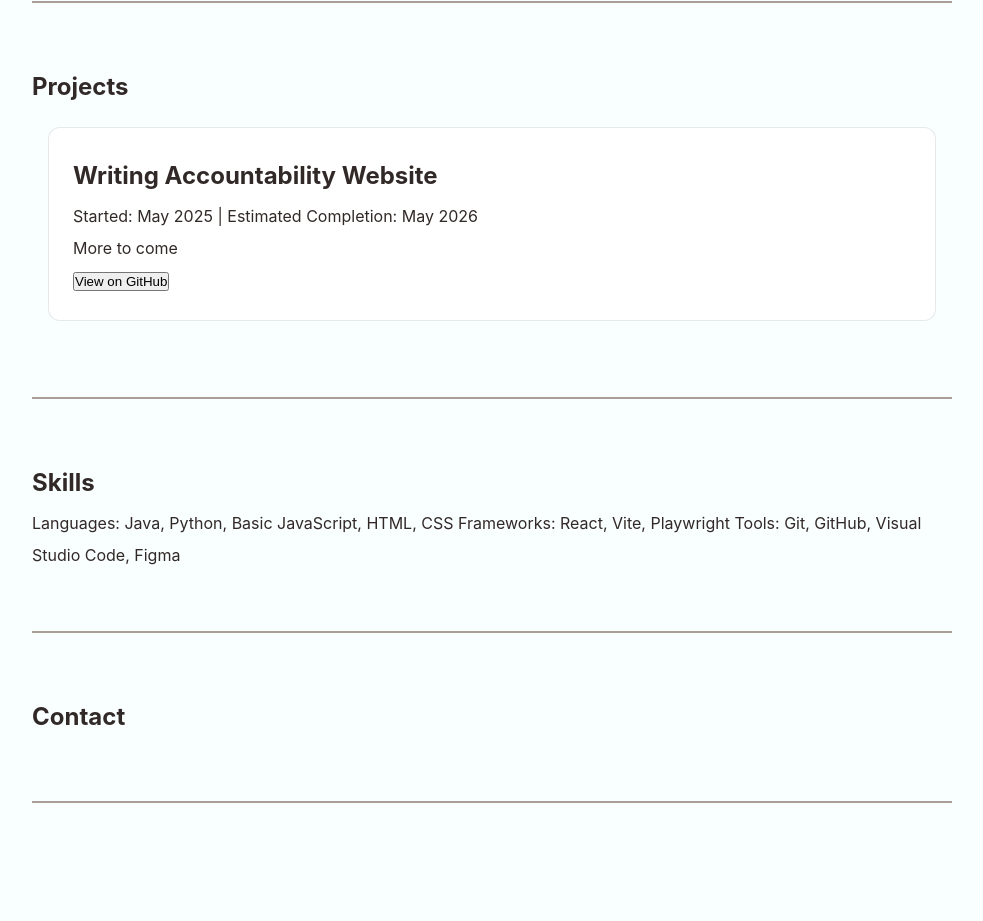
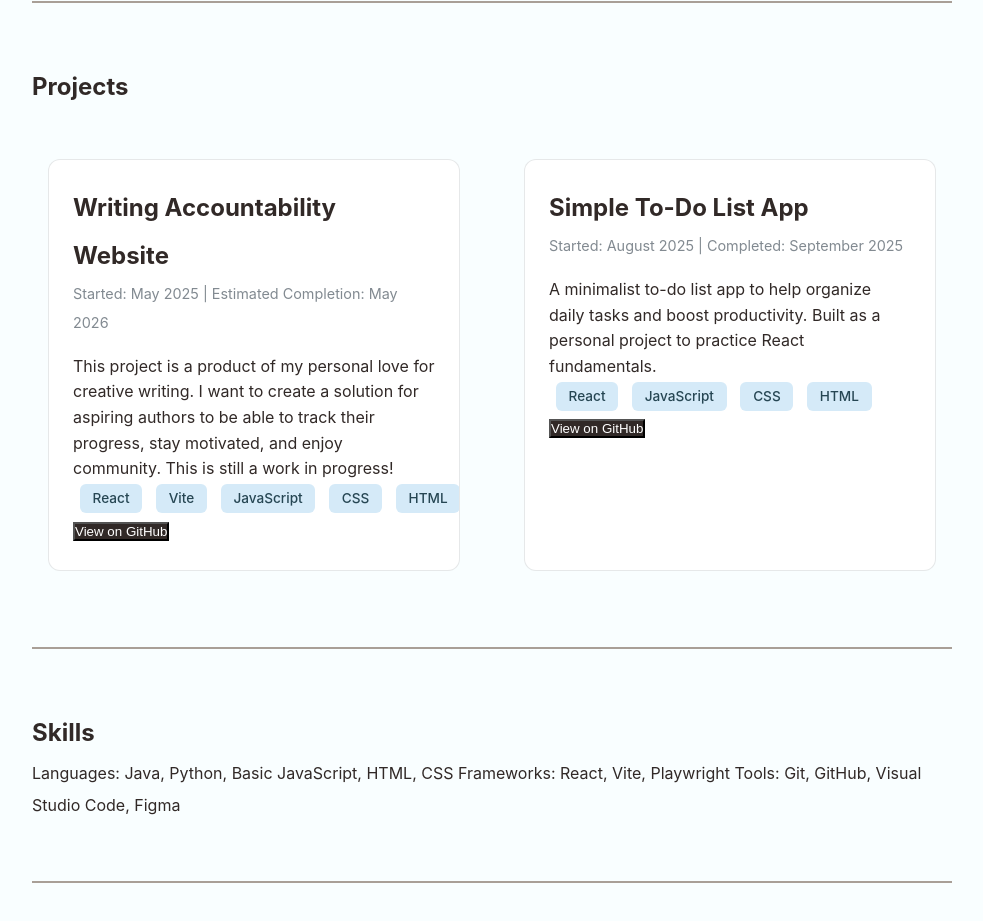
Before and after one commit to averlbacher2/averlbacher2.github.io, a React (Vite) app in the folder personal-portfolio/: page / in a window 1280 px wide. Shown: the part 1460-2381 px from the top of the page, without its empty margins (148-1131 px from the left). Before the commit the page ends 2283 px from the top, so only its background shows below. Built offline with nearby package versions, Linux system fonts and the light colour scheme.

Commit message:
Added project card styling and added to-do list project data

```diff
--- a/personal-portfolio/src/components/ProjectCard.jsx
+++ b/personal-portfolio/src/components/ProjectCard.jsx
@@ -20,6 +20,16 @@ export default function ProjectCard({
                 <div className="project-dates">{startDate} | {endDate}</div>
                 <p className="project-description">{descriptionSnippet}</p>
             </div>
+            {/* Render all skill tags provided */}
+            <div className="skills-container">
+                {skills.map((skill, index) => {
+                    return (
+                        <span key={index} className="project-skill-tag">
+                            {skill}
+                        </span>
+                    );
+                })}
+            </div>
             {isExpanded &&
                 <div>
                     {/* Render full description text */}
@@ -32,16 +42,6 @@ export default function ProjectCard({
                             );
                         })}
                     </div>
-                    {/* Render all skill tags provided */}
-                    <div className="skills-container">
-                        {skills.map((skill, index) => {
-                            return (
-                            <span key={index} className="project-skill-tag">
-                                {skill}
-                            </span>
-                            );
-                        })}
-                    </div>
                     {/* Only render image if there is one */}
                     {projectImage && (
                         <div>
@@ -50,7 +50,7 @@ export default function ProjectCard({
                     )}
                 </div>
             }
-            <button>View on GitHub</button>
+            <button class="github-link">View on GitHub</button>
         </div>
     );
 }
--- a/personal-portfolio/src/data/projectData.js
+++ b/personal-portfolio/src/data/projectData.js
@@ -4,12 +4,25 @@ const projectData = [
         name: "Writing Accountability Website",
         startDate: "Started: May 2025",
         endDate: "Estimated Completion: May 2026",
-        descriptionSnippet: "More to come",
+        descriptionSnippet: "This project is a product of my personal love for creative writing. I want to create a solution for aspiring authors to be able to track their progress, stay motivated, and enjoy community. This is still a work in progress!",
         descriptionFull: ["Currently developing a full-stack web application for writers to track progress, visualize goals, and stay motivated",
             "Designed a responsive dashboard featuring dynamic progress charts and an activity log using Figma, React, TailwindCSS, and Recharts",
-            "Working on adding a backend database for storing user information and creating an intuitivem, responsive, and useful user experience"
+            "Working on adding a backend database for storing user information and creating an intuitive, responsive, and useful user experience"
         ],
         skills: ["React", "Vite", "JavaScript", "CSS", "HTML", "GitHub"]
+    },
+    {
+        id: 2,
+        name: "Simple To-Do List App",
+        startDate: "Started: August 2025",
+        endDate: "Completed: September 2025",
+        descriptionSnippet: "A minimalist to-do list app to help organize daily tasks and boost productivity. Built as a personal project to practice React fundamentals.",
+        descriptionFull: [
+            "Developed a lightweight to-do list application using React and CSS for quick task management",
+            "Implemented features for adding, deleting, and marking tasks as complete",
+            "Focused on clean UI and responsive design for usability across devices"
+        ],
+        skills: ["React", "JavaScript", "CSS", "HTML"]
     }
 ]
 
--- a/personal-portfolio/src/styles/components.css
+++ b/personal-portfolio/src/styles/components.css
@@ -108,7 +108,10 @@ nav a:hover {
 
 /* Project Card Styling */
 .projects-container {
-
+    display: grid;
+    grid-template-columns: repeat(auto-fit, minmax(350px, 1fr));
+    gap: 2rem;
+    margin-top: 2rem;
 }
 
 .project-card-collapsed {
@@ -116,19 +119,28 @@ nav a:hover {
 }
 
 .projects-expanded {
-
+    margin: 1rem;
 }
 
 .project-dates {
-
+    font-size: 0.9rem;
+    color: var(--cadet-gray);
+    margin-bottom: 1rem;
 }
 
 .project-description {
-
+    color: var(--raisin-black);
+    line-height: 1.6;
 }
 
 .project-skill-tag {
-
+    padding: 0.4rem 0.8rem;
+    background: var(--columbia-blue);
+    color: var(--charcoal);
+    border-radius: 6px;
+    font-size: 0.85rem;
+    font-weight: 500;
+    margin: 0.5em;
 }
 
 .project-image {
@@ -148,6 +160,18 @@ nav a:hover {
     backdrop-filter: blur(10px);
 }
 
+.project-card:hover {
+    transform: translateY(-5px);
+    box-shadow: 0 20px 40px rgba(38, 70, 83, 0.1);
+    border-color: var(--persian-green);
+}
+
+
 .project-card-title {
 
 }
+
+.github-link {
+    background: var(--raisin-black);
+    color: var(--white);
+}
```
